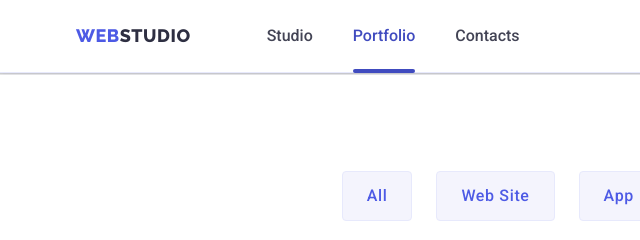
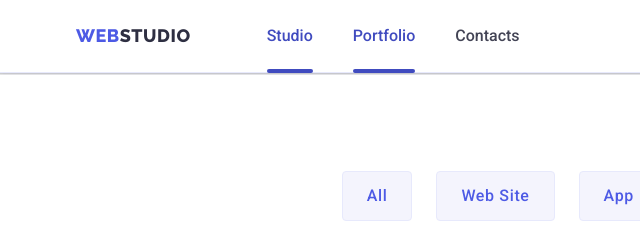
Before and after one commit to AlexandrMon/goit-markup-hw-05, a plain HTML site: page portfolio.html in a window 1280 px wide. Shown: the top 240 px of the page, 0-640 px from the left. Drawn offline with nearby package versions, Linux system fonts and the light colour scheme.

Commit message:
finish30

```diff
--- a/portfolio.html
+++ b/portfolio.html
@@ -24,7 +24,7 @@
         <a class="logo link" href="./index.html">Web<span class="logo-one">Studio</span></a>
         <ul class="menu list">
           <li>
-            <a class="menu-link link" href="./index.html">Studio</a>
+            <a class="menu-link link current-link" href="./index.html">Studio</a>
           </li>
           <li>
             <a class="menu-link link current-link" href="./portfolio.html">Portfolio</a>
```
